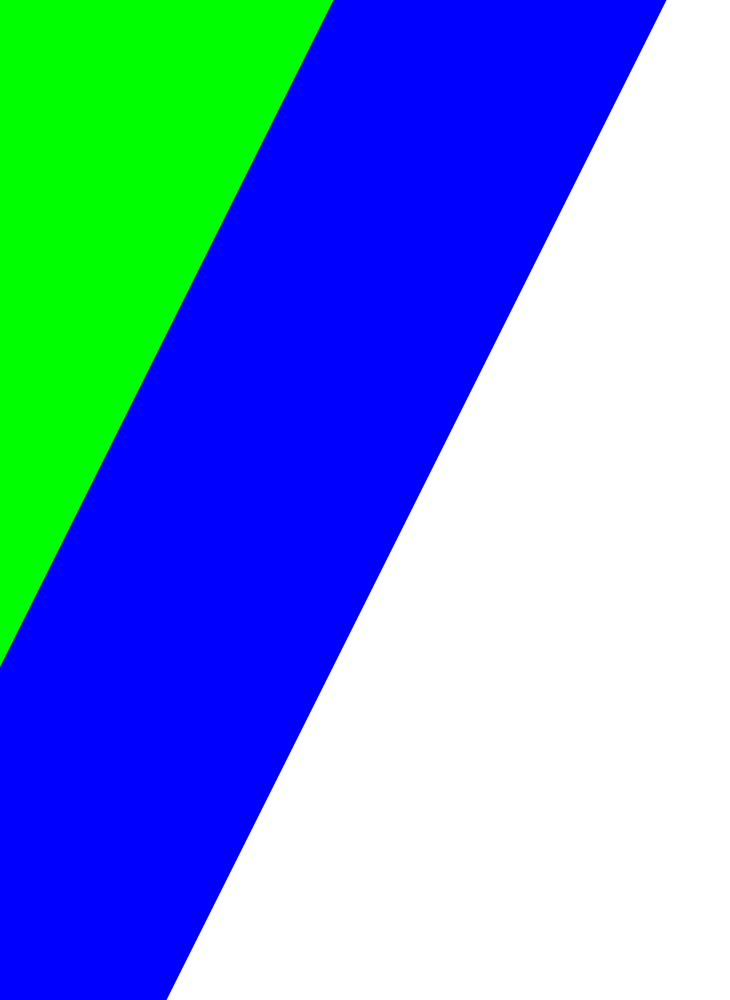
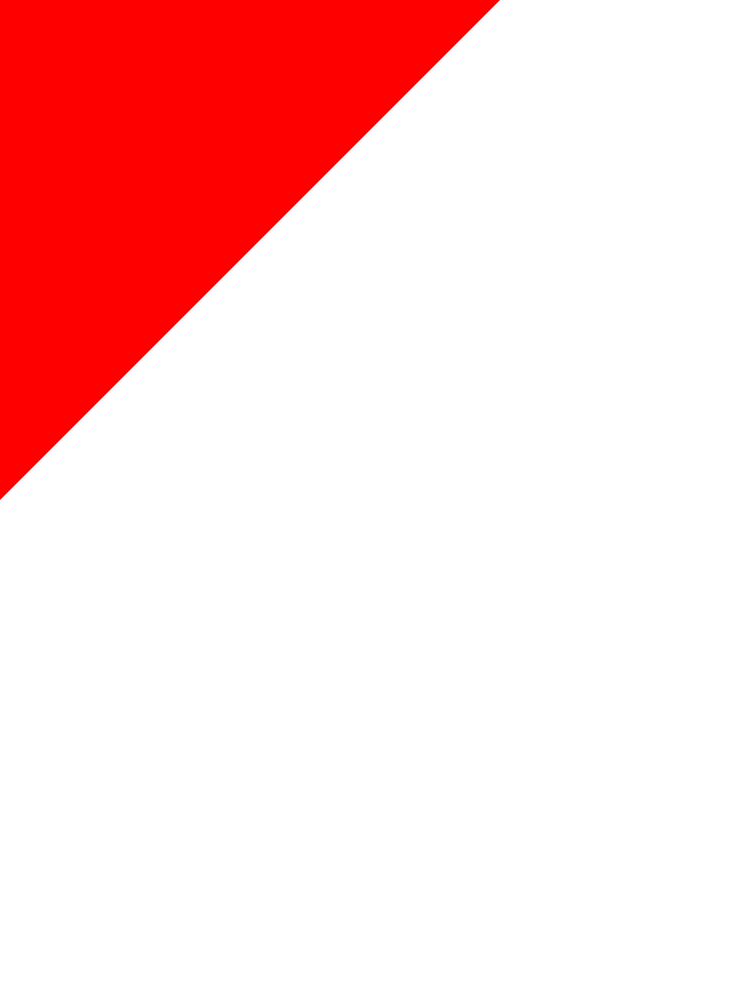
Before and after one commit to azharfatrr/Grafkom-Tubes-1, a website built with Vite: page src/index.html in a window 1280 px wide. Shown: the whole page, without its empty margins (0-730 px from the left). Built offline with nearby package versions, Linux system fonts and the light colour scheme.

Commit message:
refractor: set position and color of an object

```diff
--- a/src/index.html
+++ b/src/index.html
@@ -7,7 +7,7 @@
     <title>2D-CAD</title>
 </head>
 <body>
-    <canvas id="canvasContent"></canvas>
+    <canvas width="1000px" height="1000px" id="canvasContent"></canvas>
     <script src="main.js" type="module"></script>
 </body>
 </html>
--- a/src/main.ts
+++ b/src/main.ts
@@ -1,4 +1,6 @@
 import Triangle from "./models/Triangle";
+import Color from "./types/Color";
+import Point from "./types/Point";
 import WebGLObject from "./types/WebGLObject";
 import WebGLRenderer from "./types/WebGLRenderer";
 import WebGLUtils from "./utils/WebGLUtils";
@@ -23,55 +25,45 @@ async function main() {
   let triangle = new Triangle(1, gl, program);
 
   // Set the position of the triangle.
-  // TODO: Create an interface for this.
-  triangle.position = [
-    0, 0,
-    0, 200,
-    200, 0,
-  ];
+  triangle.setPosition(new Point(0,0), new Point(0,500), new Point(500,0));
 
   // Set the color of the triangle.
-  // TODO: Create an interface for this.
-  triangle.color = [
-    255, 0, 0, 255,
-    255, 0, 0, 255,
-    255, 0, 0, 255,
-  ];
+  triangle.setColor(new Color(255,0,0));
 
 
-  let triangle2 = new Triangle(2, gl, program);
+  // let triangle2 = new Triangle(2, gl, program);
 
-  // Set the position of the triangle.
-  triangle2.position = [
-    0, 0,
-    0, 100,
-    100, 0,
-  ];
+  // // Set the position of the triangle.
+  // triangle2.position = [
+  //   0, 0,
+  //   0, 100,
+  //   100, 0,
+  // ];
 
-  // Set the color of the triangle.
-  triangle2.color = [
-    0, 255, 0, 255,
-    0, 255, 0, 255,
-    0, 255, 0, 255,
-  ];
+  // // Set the color of the triangle.
+  // triangle2.color = [
+  //   0, 255, 0, 255,
+  //   0, 255, 0, 255,
+  //   0, 255, 0, 255,
+  // ];
 
   // Call the render object.
   const webGLRenderer = new WebGLRenderer(gl);
 
   // Add the triangle to the renderer.
-  webGLRenderer.addObject(triangle, triangle2);
+  webGLRenderer.addObject(triangle);
 
   // Render the scene.
   webGLRenderer.render();
 
-  triangle.color = [
-    0, 0, 255, 255,
-    0, 0, 255, 255,
-    0, 0, 255, 255,
-  ];
+  // triangle.color = [
+  //   0, 0, 255, 255,
+  //   0, 0, 255, 255,
+  //   0, 0, 255, 255,
+  // ];
 
-  // Render the scene.
-  webGLRenderer.render();
+  // // Render the scene.
+  // webGLRenderer.render();
 }
 
 
--- a/src/styles/main.css
+++ b/src/styles/main.css
@@ -5,7 +5,7 @@ html, body {
 }
 /* make the canvas fill its container */
 canvas {
-  width: 1000px;
-  height: 1000px;
+  /* width: 1000px;
+  height: 1000px; */
   display: block;
 }
--- a/src/types/WebGLObject.ts
+++ b/src/types/WebGLObject.ts
@@ -1,3 +1,6 @@
+import Color from "./Color";
+import Point from "./Point";
+
 /**
  * An abstract class for WebGL objects.
  */
@@ -14,10 +17,10 @@ abstract class WebGLObjects {
   protected abstract nPoint: number;
 
   // The array of vertices position.
-  public position: number[];
+  protected position: Point[];
 
   // The color of object.
-  public color: number[];
+  protected color: Color;
 
   // The vertex buffer.
   protected positionBuffer: WebGLBuffer;
@@ -58,6 +61,31 @@ abstract class WebGLObjects {
     this.setColorAttribute();
   }
 
+  /**
+   * Set the position of the object from n vertices.
+   * The of position in parameter is MUST be equal to the number of vertices in the object.
+   *
+   * @param position - The vertices point position.
+   */
+  setPosition(...position: Point[]) {
+    // Check if the number of vertices is equal to the number of position in parameter.
+    if (position.length !== this.nPoint) {
+      throw new Error(`The number of position in parameter must be equal to ${this.nPoint}.`);
+    }
+
+    // Set the position.
+    this.position = position;
+  }
+
+  /**
+   * Set the color of the object.
+   *
+   * @param color - The color of the object.
+   */
+  setColor(color: Color) {
+    this.color = color;
+  }
+
 
   /**
    * Set the shader program that will be used to draw the object.
@@ -89,6 +117,36 @@ abstract class WebGLObjects {
     this.colorAttributeLocation = this.gl.getAttribLocation(this.program, colorAttributeName);
   }
 
+
+  /**
+   * Flatten the Position to a Float32Array.
+   *
+   * @returns The flattened position array.
+   */
+  private flatPosition(): Float32Array {
+    const newPosition = [];
+    for (let i = 0; i < this.nPoint; i++) {
+      // position.push(this.position[i].x);
+      // position.push(this.position[i].y);
+      newPosition.push(...this.position[i].toTuple());
+    }
+    console.log(newPosition);
+    return new Float32Array(newPosition);
+  }
+
+  /**
+   * Flatten the Color to a Uint8Array.
+   *
+   * @returns The flattened color array.
+   */
+  private flatColor(): Uint8Array {
+    const newColor = [];
+    for (let i = 0; i < this.nPoint; i++) {
+      newColor.push(...this.color.toTuple());
+    }
+    return new Uint8Array(newColor);
+  }
+
   /**
    * Binds the vertex buffer to the gl context.
    */
@@ -97,12 +155,12 @@ abstract class WebGLObjects {
     // Start binding the position buffers.
     gl.bindBuffer(gl.ARRAY_BUFFER, this.positionBuffer);
     // Set the position.
-    gl.bufferData(gl.ARRAY_BUFFER, new Float32Array(this.position), gl.STATIC_DRAW);
+    gl.bufferData(gl.ARRAY_BUFFER, this.flatPosition(), gl.STATIC_DRAW);
 
     // Start binding the color buffers.
     gl.bindBuffer(gl.ARRAY_BUFFER, this.colorBuffer);
     // Set the colors.
-    gl.bufferData(gl.ARRAY_BUFFER, new Uint8Array(this.color), gl.STATIC_DRAW);
+    gl.bufferData(gl.ARRAY_BUFFER, this.flatColor(), gl.STATIC_DRAW);
   }
 
   /**
```
